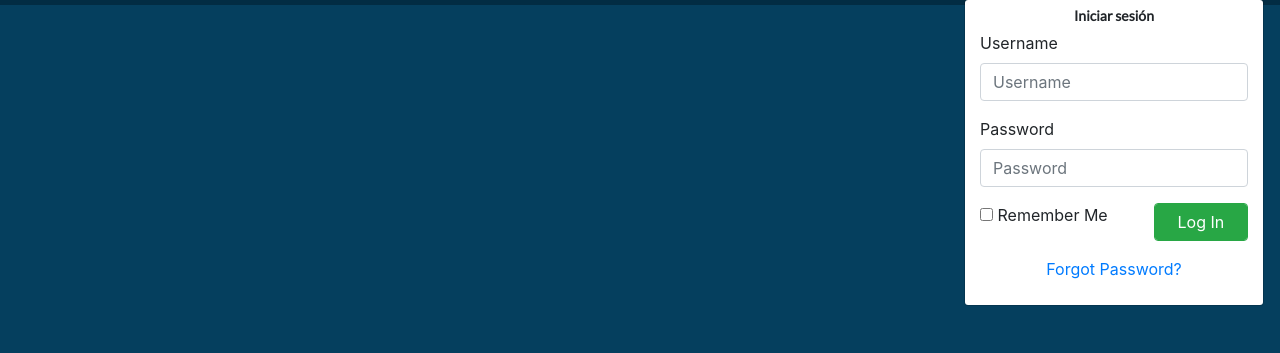
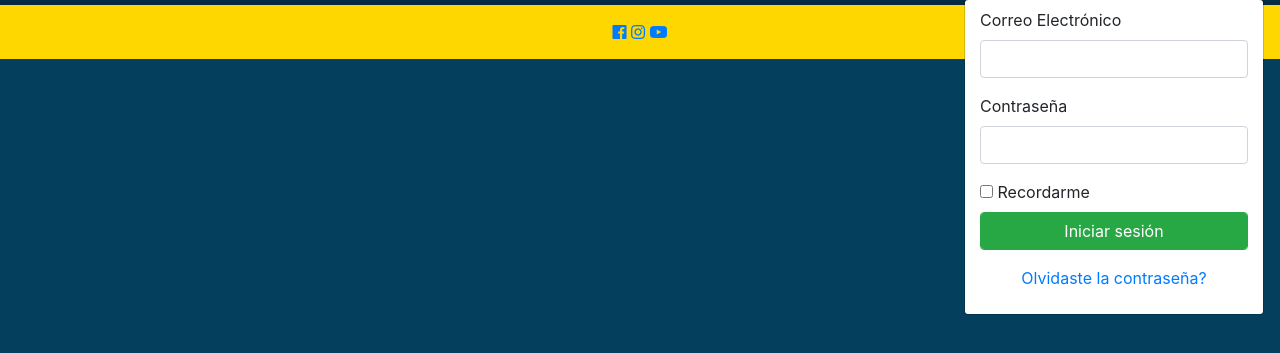
Before and after one commit to fake250598/modPcWeb, a website: page HTML/index.html in a window 1280 px wide. Both pictures are taken after a click on the button "Iniciar sesión". Shown: the part 127-480 px from the top of the page. Drawn offline with nearby package versions, Linux system fonts and the light colour scheme.

Commit message:
añadiendo los links de las redes sociales en el footer , pasando el login a español , se puso los iconos de las redes sociales en el centro en el css

```diff
--- a/HTML/CSS/index.css
+++ b/HTML/CSS/index.css
@@ -117,3 +117,9 @@ input[type=number]::-webkit-outer-spin-button {
       -webkit-appearance: none;
       margin: 0;
     }
+
+footer{
+    background-color: #ffd700;
+    text-align: center;
+    padding: 15px ;
+}
--- a/HTML/index.html
+++ b/HTML/index.html
@@ -59,26 +59,26 @@
                         <a class="nav-link dropdown-toggle" href="#" id="loginDropdown" role="button" data-toggle="dropdown" aria-haspopup="true" aria-expanded="false">Iniciar sesión</a>
                         <ul class="dropdown-menu dropdown-menu-right dropdown-login" aria-labelledby="loginDropdown">
                             <div class="col-lg-12">
-                                <div class="text-center"><h3><b>Iniciar sesión</b></h3></div>
+                                <div class="text-center"></div>
                                 <form id="ajax-login-form" action="http://phpoll.com/login/process" method="post" role="form" autocomplete="off">
                                     <div class="form-group">
-                                        <label for="username">Username</label>
-                                        <input type="text" name="username" id="username" tabindex="1" class="form-control" placeholder="Username" value="" autocomplete="off">
+                                        <label for="username">Correo Electrónico</label>
+                                        <input type="text" name="username" id="username" tabindex="1" class="form-control"  value="" autocomplete="off">
                                     </div>
 
                                     <div class="form-group">
-                                        <label for="password">Password</label>
-                                        <input type="password" name="password" id="password" tabindex="2" class="form-control" placeholder="Password" autocomplete="off">
+                                        <label for="password">Contraseña</label>
+                                        <input type="password" name="password" id="password" tabindex="2" class="form-control" autocomplete="off">
                                     </div>
 
                                     <div class="form-group">
                                         <div class="row">
                                             <div class="col-lg-7">
                                                 <input type="checkbox" tabindex="3" name="remember" id="remember">
-                                                <label for="remember"> Remember Me</label>
+                                                <label for="remember"> Recordarme</label>
                                             </div>
-                                            <div class="col-lg-5 pull-right">
-                                                <input type="submit" name="login-submit" id="login-submit" tabindex="4" class="form-control btn btn-success" value="Log In">
+                                            <div class="col-lg pull-right">
+                                                <input type="submit" name="login-submit" id="login-submit" tabindex="4" class="form-control btn btn-success" value="Iniciar sesión">
                                             </div>
                                         </div>
                                     </div>
@@ -87,7 +87,7 @@
                                         <div class="row">
                                             <div class="col-lg-12">
                                                 <div class="text-center">
-                                                    <a href="http://phpoll.com/recover" tabindex="5" class="forgot-password">Forgot Password?</a>
+                                                    <a href="#" tabindex="5" class="forgot-password">Olvidaste la contraseña?</a>
                                                 </div>
                                             </div>
                                         </div>
@@ -100,9 +100,13 @@
                 </ul>
             </div>
         </nav>
-    <footer>
+        <footer>
 
-    </footer>
+                <a target="blank" class="fab fa-facebook"  href="https://www.facebook.com/ModdingPcPE/"></a>
+                <a target="blank" class="fab fa-instagram" href="https://www.instagram.com/moddingpcpe/"></a>
+                <a target="blank" class="fab fa-youtube" href="https://www.youtube.com/channel/UC46YMLXZXOlQ2tgHpTE8tyg"></a>
+
+            </footer>
     <script src="https://code.jquery.com/jquery-3.3.1.slim.min.js"
     integrity="sha384-q8i/X+965DzO0rT7abK41JStQIAqVgRVzpbzo5smXKp4YfRvH+8abtTE1Pi6jizo" crossorigin="anonymous"></script>
     <script src="https://cdnjs.cloudflare.com/ajax/libs/popper.js/1.14.7/umd/popper.min.js"
```
Also changed, not shown: HTML/register.html (+13 -9 lines).
